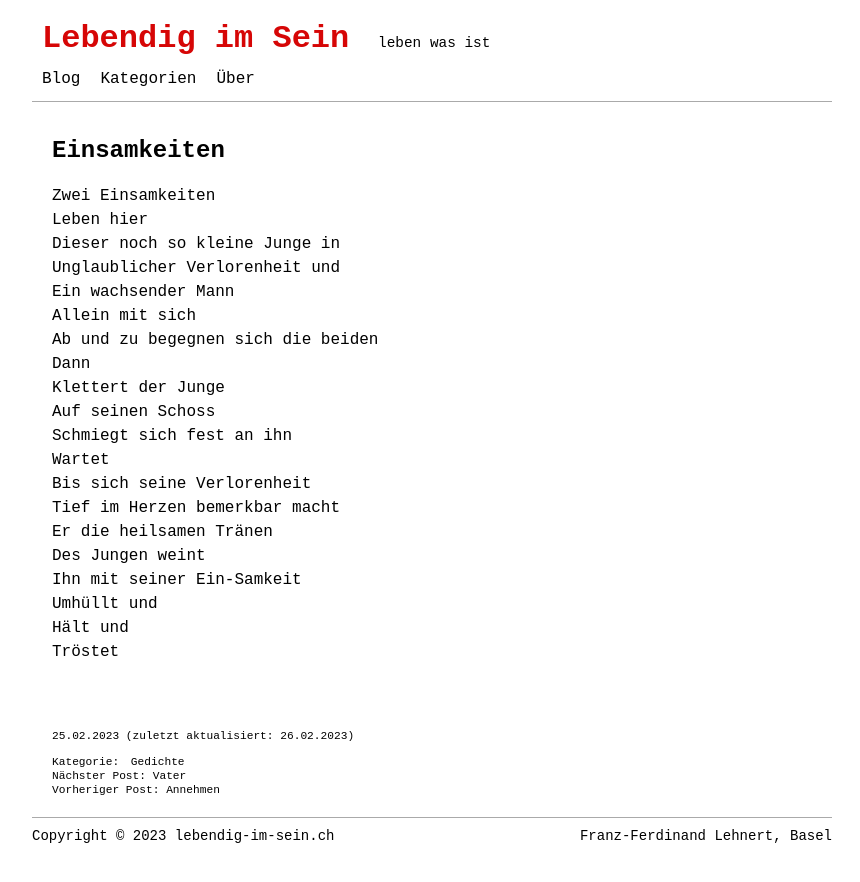
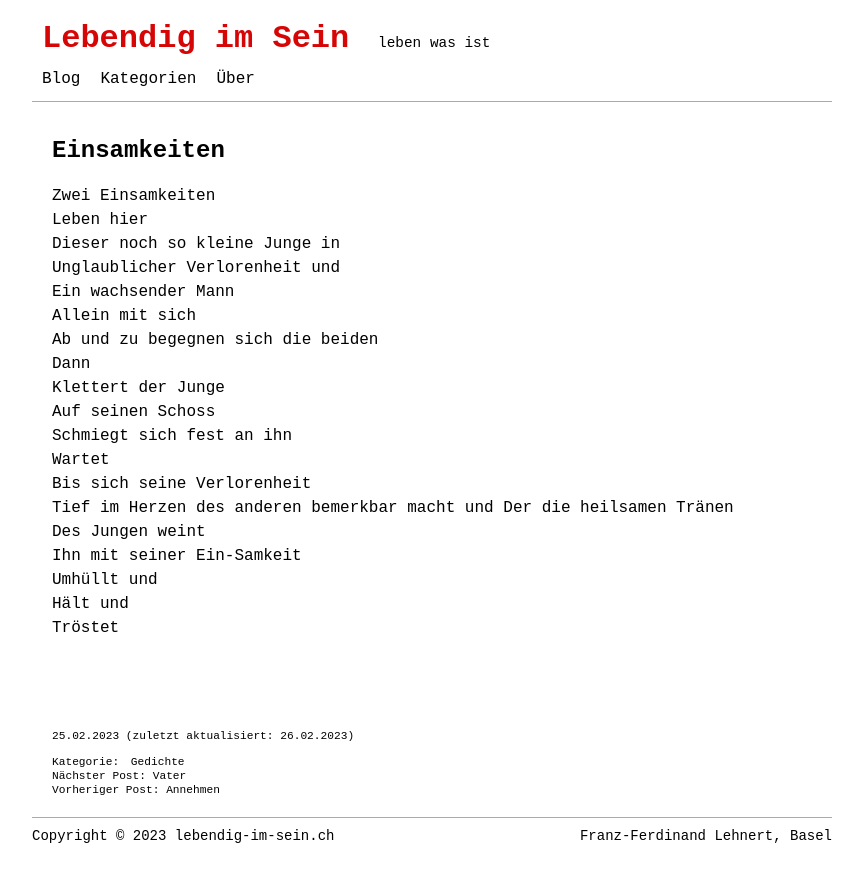
Before and after one commit to lebendigimsein/webpage, a Jekyll site: the page built from _posts/2023-02-25-einsamkeiten.markdown, in a window 1280 px wide. Shown: the top 882 px of the page, without its empty margins (208-1068 px from the left). Built offline with Jekyll 4.4.1, drawn with Linux system fonts in a browser that asks for light colours.

Commit message:
einsamkeiten changed

```diff
--- a/_posts/2023-02-25-einsamkeiten.markdown
+++ b/_posts/2023-02-25-einsamkeiten.markdown
@@ -20,8 +20,8 @@ Auf seinen Schoss
 Schmiegt sich fest an ihn
 Wartet
 Bis sich seine Verlorenheit
-Tief im Herzen bemerkbar macht
-Er die heilsamen Tränen
+Tief im Herzen des anderen bemerkbar macht und
+Der die heilsamen Tränen
 Des Jungen weint
 Ihn mit seiner Ein-Samkeit
 Umhüllt und
```
